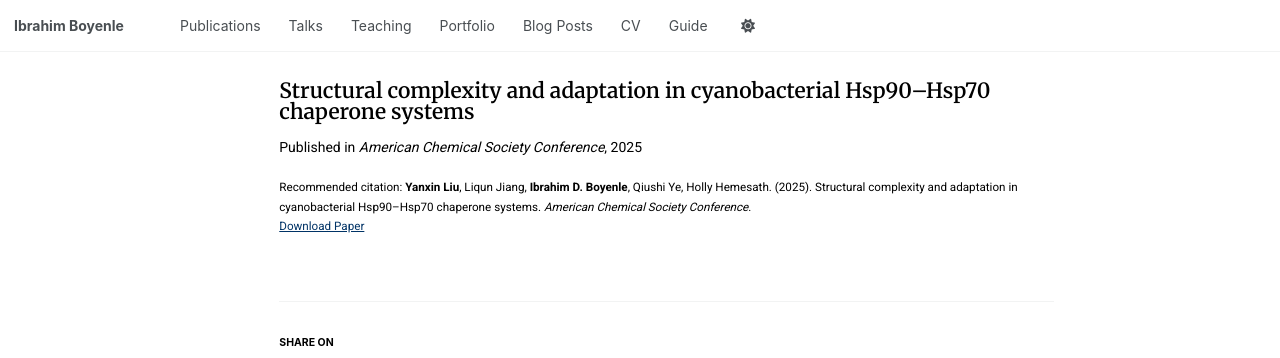
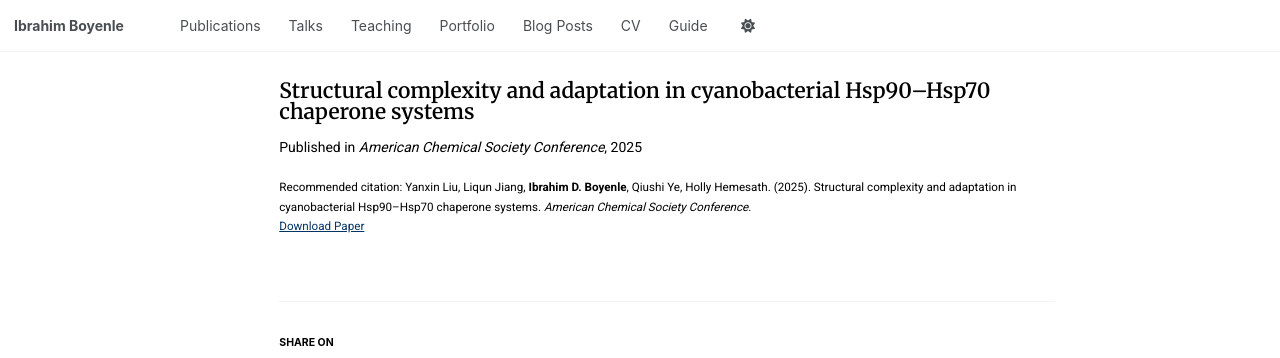
Before and after one commit to Ibrahimboyenle/Ibrahimboyenle.github.io, a Jekyll site: the page built from _publications/2025-04-cyanobacterial-hsp90-hsp70.md, in a window 1280 px wide. Shown: the top 358 px of the page. Built offline with Jekyll 4.4.1, drawn with Linux system fonts in a browser that asks for light colours; a script that is not in the unit is left out.

```diff
--- a/_publications/2025-04-cyanobacterial-hsp90-hsp70.md
+++ b/_publications/2025-04-cyanobacterial-hsp90-hsp70.md
@@ -8,5 +8,5 @@ date: 2025-04-08
 year: 2025
 venue: "American Chemical Society Conference"
 paperurl: "https://acs.digitellinc.com/p/s/structural-complexity-and-adaptation-in-cyanobacterial-hsp90-hsp70-chaperone-systems-634057"
-citation: "<b>Yanxin Liu</b>, Liqun Jiang, <b>Ibrahim D. Boyenle</b>, Qiushi Ye, Holly Hemesath. (2025). Structural complexity and adaptation in cyanobacterial Hsp90–Hsp70 chaperone systems. <i>American Chemical Society Conference</i>."
+citation: "Yanxin Liu, Liqun Jiang, <b>Ibrahim D. Boyenle</b>, Qiushi Ye, Holly Hemesath. (2025). Structural complexity and adaptation in cyanobacterial Hsp90–Hsp70 chaperone systems. <i>American Chemical Society Conference</i>."
 ---
```
